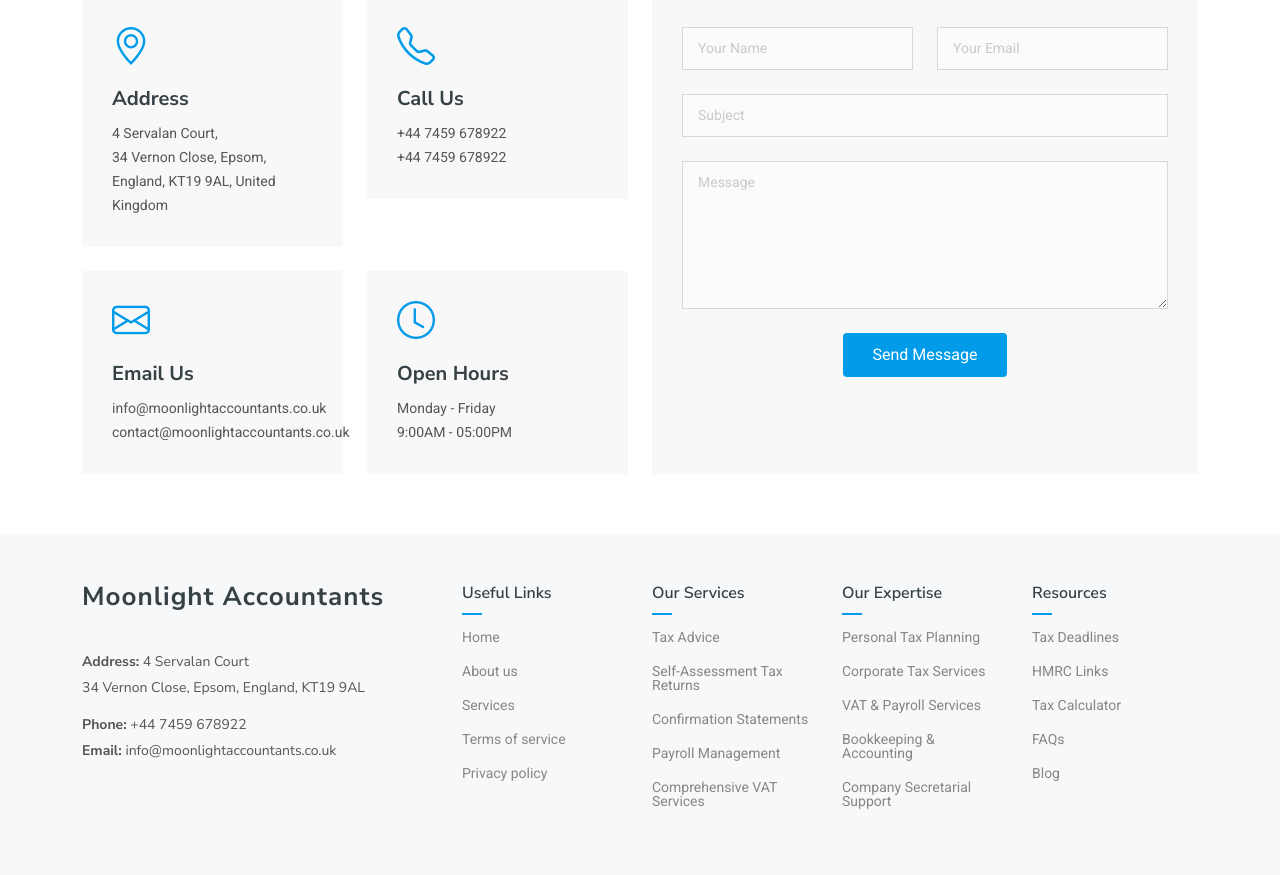
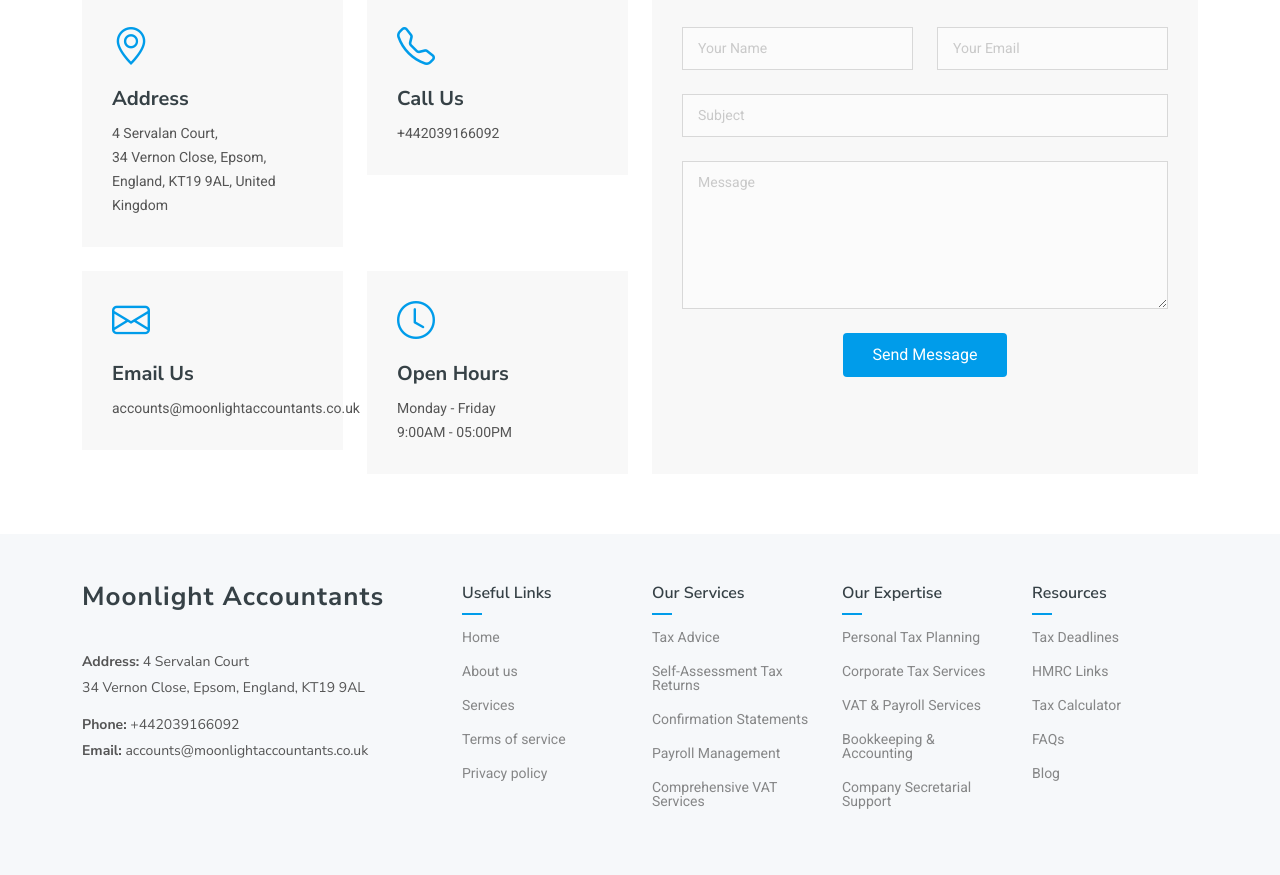
Before and after one commit to DeltaTechGlobal/moonlightaccountants, a plain HTML site: page index.html in a window 1280 px wide. Shown: the part 4700-5575 px from the top of the page. Drawn offline with Linux system fonts and the light colour scheme.

Commit message:
update contents

```diff
--- a/index.html
+++ b/index.html
@@ -330,7 +330,7 @@
             <p>Get in touch with our expert team today for personalized advice and comprehensive solutions tailored to your business or personal finances.</p>
           </div>
           <div class="col-xl-3 cta-btn-container text-center">
-            <a class="cta-btn align-middle" href="tel:++447459678922">Call To Action</a>
+            <a class="cta-btn align-middle" href="tel:++442039166092">Call To Action</a>
           </div>
         </div>
 
@@ -553,8 +553,7 @@
                 <div class="info-item" data-aos="fade" data-aos-delay="300">
                   <i class="bi bi-telephone"></i>
                   <h3>Call Us</h3>
-                  <p>+44 7459 678922</p>
-                  <p>+44 7459 678922</p>
+                  <p>+442039166092</p>
                 </div>
               </div><!-- End Info Item -->
 
@@ -562,8 +561,7 @@
                 <div class="info-item" data-aos="fade" data-aos-delay="400">
                   <i class="bi bi-envelope"></i>
                   <h3>Email Us</h3>
-                  <p>info@moonlightaccountants.co.uk</p>
-                  <p>contact@moonlightaccountants.co.uk</p>
+                  <p>accounts@moonlightaccountants.co.uk</p>
                 </div>
               </div><!-- End Info Item -->
 
@@ -632,8 +630,8 @@
             <div class="footer-contact pt-3">
               <p><strong>Address:</strong> 4 Servalan Court</p>
               <p>34 Vernon Close, Epsom, England, KT19 9AL</p>
-              <p class="mt-3"><strong>Phone:</strong> <span>+44 7459 678922</span></p>
-              <p><strong>Email:</strong> <span>info@moonlightaccountants.co.uk</span></p>
+              <p class="mt-3"><strong>Phone:</strong> <span>+442039166092</span></p>
+              <p><strong>Email:</strong> <span>accounts@moonlightaccountants.co.uk</span></p>
             </div>
           </div>
 
```
